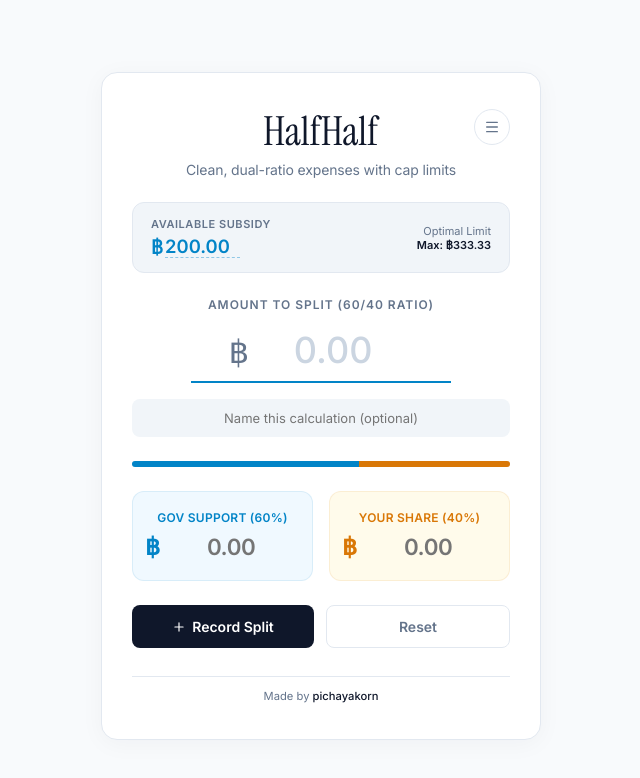
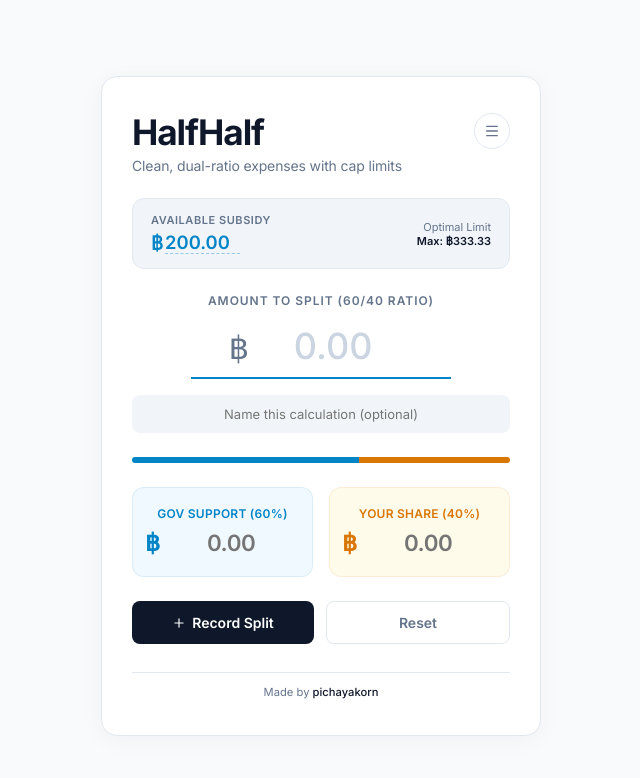
Before and after one commit to pichayakorn/halfhalf, a plain HTML site: page index.html in a window 1280 px wide. Shown: the whole page, without its empty margins (319-959 px from the left). Drawn offline with nearby package versions, Linux system fonts and the light colour scheme.

Commit message:
style: move container title to left-aligned bold sans-serif text

```diff
--- a/index.html
+++ b/index.html
@@ -68,22 +68,23 @@
 
 
     .header {
-      text-align: center;
+      text-align: left;
       margin-bottom: 24px;
     }
 
     .header h1 {
-      font-family: 'Instrument Serif', serif;
-      font-size: 2.5rem;
-      font-weight: 400;
+      font-family: 'Inter', sans-serif;
+      font-size: 2.2rem;
+      font-weight: 800;
       color: var(--text-main);
       line-height: 1.1;
+      letter-spacing: -0.03em;
     }
 
     .header p {
       color: var(--text-muted);
       font-size: 0.875rem;
-      margin-top: 8px;
+      margin-top: 6px;
       letter-spacing: -0.01em;
     }
 
```
Also changed, not shown: variant-glass.html (+6 -5 lines), variant-midnight.html (+6 -5 lines), variant-slate.html (+6 -5 lines).
